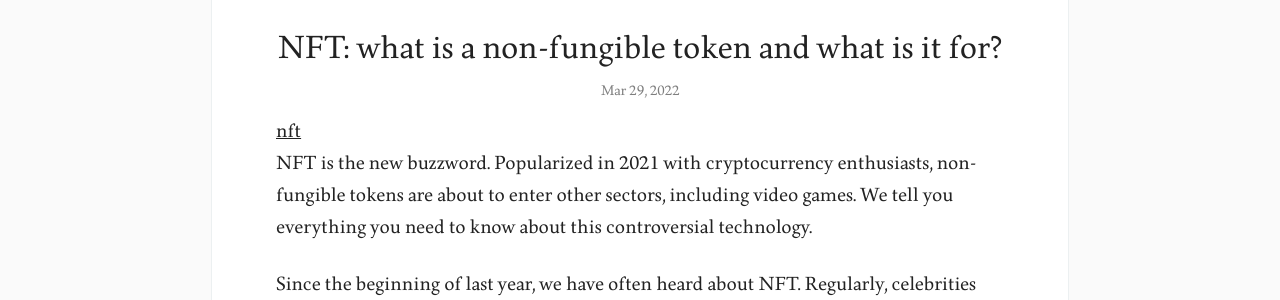
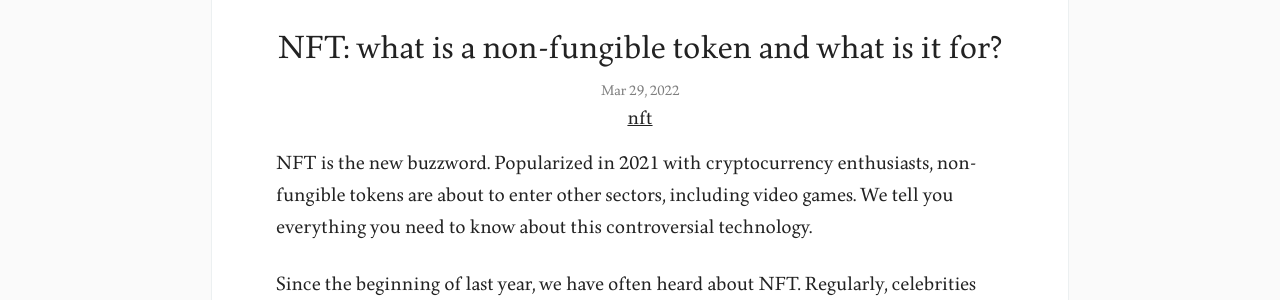
Before and after one commit to NFTBuzz/nftbuzz.github.io, a Jekyll site: the page built from _posts/nft/2022-03-29-what-is-nft-non-fungible.md, in a window 1280 px wide. Shown: the part 600-900 px from the top of the page. Built offline with Jekyll 4.4.1, drawn with Linux system fonts in a browser that asks for light colours.

Commit message:
Update post.html

```diff
--- a/_layouts/post.html
+++ b/_layouts/post.html
@@ -26,6 +26,7 @@ layout: default
         {% endif %}
 
         <header class="text-center post__header">
+
           <h2 class="post__title" itemprop="name headline">{{ page.title }}</h2>
           <time
             class="post__date"
@@ -33,8 +34,7 @@ layout: default
             itemprop="datePublished"
             >{{ page.date | date: "%b %-d, %Y" }}</time
           >
-        </header>
-        <div class="post-categories">
+          <div class="post-categories">
           {% if post %}
             {% assign categories = post.categories %}
           {% else %}
@@ -45,6 +45,8 @@ layout: default
           {% unless forloop.last %}&nbsp;{% endunless %}
           {% endfor %}
         </div>
+        </header>
+
 
         <div class="post-content" itemprop="articleBody">{{ content }}</div>
 
```
